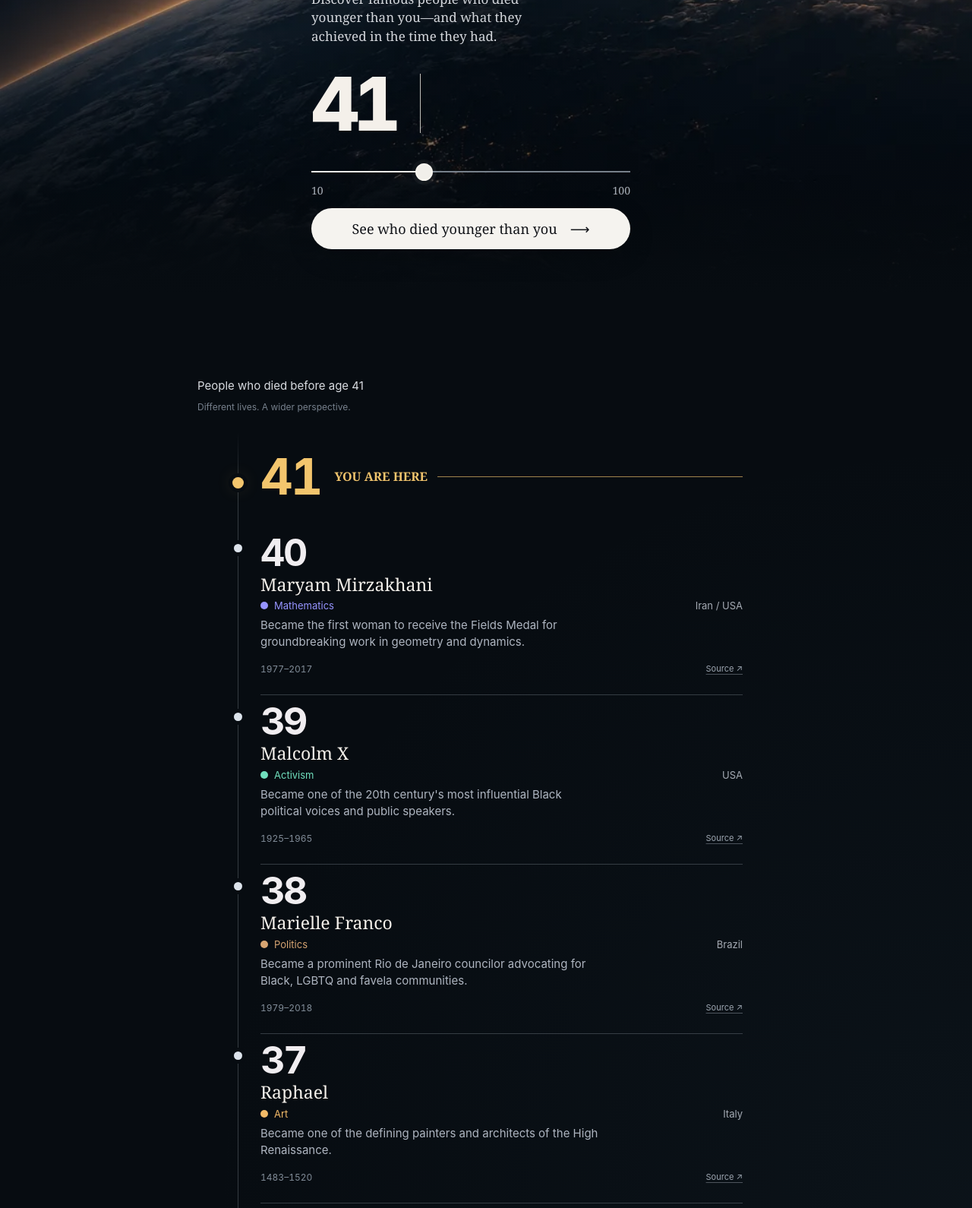
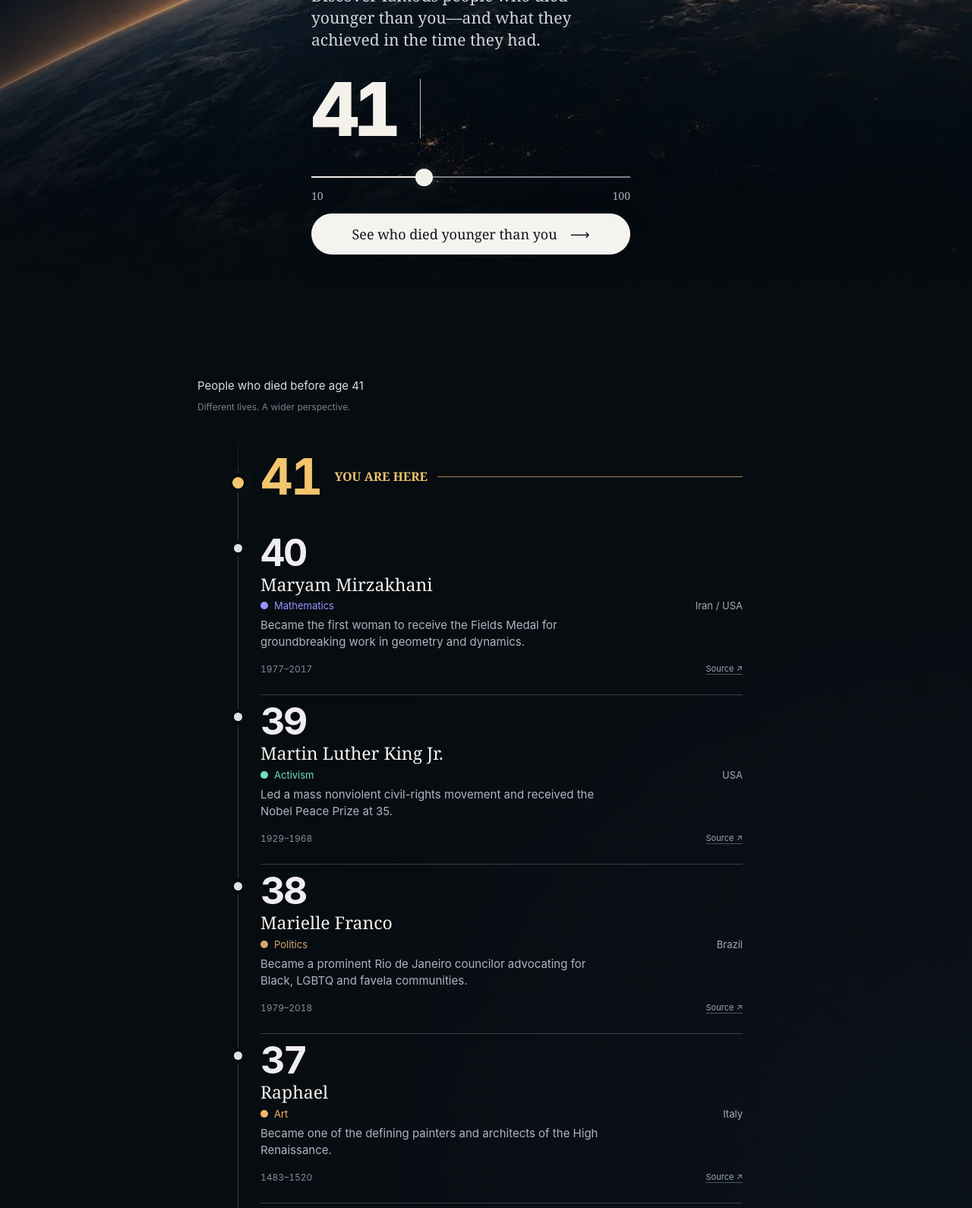
Before and after one commit to rossant/diedyoungerthanyou, a website built with Vite: page index.html in a window 1280 px wide. Shown: the part 415-2005 px from the top of the page at 76% size. Built offline with nearby package versions, Linux system fonts and the light colour scheme.

Commit message:
Improve timeline relevance and ordering

```diff
--- a/src/main.ts
+++ b/src/main.ts
@@ -1,6 +1,7 @@
 import "./style.css";
 import { categoryLabel, people, type Person } from "./data";
 import {
+  byDescendingDeathAge,
   clamp,
   MAX_AGE,
   MIN_AGE,
@@ -37,7 +38,7 @@ app.innerHTML = `
   </section>
   <section class="timeline-wrap" id="timeline" aria-labelledby="timeline-title">
     <header class="timeline-head">
-      <h2 id="timeline-title">People who died before age <span id="timeline-age"></span></h2>
+      <h2 id="timeline-title"></h2>
       <p>Different lives. A wider perspective.</p>
     </header>
     <p class="sr-only" id="timeline-status" aria-live="polite"></p>
@@ -55,7 +56,7 @@ app.innerHTML = `
     <p class="menu-eyebrow">DIED YOUNGER THAN YOU</p>
     <a href="#top">Change your age</a>
     <button class="menu-shuffle" type="button">Shuffle the people shown</button>
-    <label class="beyond-toggle"><input id="beyond-toggle" type="checkbox"> Show lives beyond my age</label>
+    <label class="beyond-toggle"><input id="beyond-toggle" type="checkbox"> Show people who died after my age</label>
     <a href="#about">About this timeline</a>
   </nav>`;
 
@@ -66,7 +67,7 @@ function siteHeader(extraClass = "") {
 const ageNumber = document.querySelector<HTMLInputElement>("#age-number")!,
   ageRange = document.querySelector<HTMLInputElement>("#age-range")!,
   timeline = document.querySelector<HTMLElement>("#timeline-list")!,
-  timelineAge = document.querySelector<HTMLElement>("#timeline-age")!,
+  timelineTitle = document.querySelector<HTMLElement>("#timeline-title")!,
   status = document.querySelector<HTMLElement>("#timeline-status")!,
   beyondToggle = document.querySelector<HTMLInputElement>("#beyond-toggle")!,
   siteMenu = document.querySelector<HTMLElement>("#site-menu")!,
@@ -212,17 +213,36 @@ function updateRangeProgress() {
 }
 function render() {
   timeline.replaceChildren();
-  timelineAge.textContent = String(age);
+  timelineTitle.textContent = showBeyond
+    ? `People who died before and after age ${age}`
+    : `People who died before age ${age}`;
   const younger = selectPeople(
     people.filter((p) => p.deathAge < age),
     seed,
     age,
     JOURNEY_SIZE,
   );
+  const beyond = showBeyond
+    ? selectPeople(
+        people.filter((p) => p.deathAge > age),
+        seed,
+        age,
+        5,
+      )
+    : [];
+  if (beyond.length) {
+    const h = document.createElement("h3");
+    h.className = "beyond-heading";
+    h.textContent = `People who died after age ${age}`;
+    timeline.append(h);
+    beyond
+      .sort(byDescendingDeathAge)
+      .forEach((p) => timeline.append(ageBlock(p, true)));
+  }
   timeline.append(userMarker());
   if (younger.length) {
     younger
-      .sort((a, b) => b.deathAge - a.deathAge)
+      .sort(byDescendingDeathAge)
       .forEach((p) => timeline.append(ageBlock(p, false)));
   } else {
     const empty = document.createElement("p");
@@ -230,24 +250,7 @@ function render() {
     empty.textContent = `This collection has no entries below age ${age}. You can choose an older age or show lives beyond it.`;
     timeline.append(empty);
   }
-  if (showBeyond) {
-    const beyond = selectPeople(
-      people.filter((p) => p.deathAge >= age),
-      seed,
-      age,
-      5,
-    );
-    if (beyond.length) {
-      const h = document.createElement("h3");
-      h.className = "beyond-heading";
-      h.textContent = "Beyond your age";
-      timeline.append(h);
-      beyond
-        .sort((a, b) => a.deathAge - b.deathAge)
-        .forEach((p) => timeline.append(ageBlock(p, true)));
-    }
-  }
-  status.textContent = `${younger.length} lives shown before age ${age}${showBeyond ? ", with lives beyond your age below" : ""}.`;
+  status.textContent = `${younger.length} lives shown before age ${age}${beyond.length ? `, plus ${beyond.length} lives after it` : ""}.`;
   requestAnimationFrame(() =>
     timeline
       .querySelectorAll<HTMLElement>(".age-block,.user-marker")
--- a/src/selection.ts
+++ b/src/selection.ts
@@ -4,6 +4,7 @@
 export const MAX_AGE = 100;
 export const DEFAULT_AGE = 41;
 export const MAX_SEED = 2_147_483_646;
+const FEATURED_RECOGNIZABILITY_BOOST = 0.85;
 
 export function parseAge(value: string | null, fallback = DEFAULT_AGE) {
   if (value === null || value.trim() === "") return fallback;
@@ -40,10 +41,15 @@
   const ageBandCount = new Map<number, number>();
   const exactAgeCount = new Map<number, number>();
 
-  // Guarantee that the journey begins as close as the dataset permits.
-  const closestAge = Math.max(...available.map((person) => person.deathAge));
+  // Guarantee that the journey includes a life as close to the reference age
+  // as the dataset permits, regardless of which side of it the pool contains.
+  const closestDistance = Math.min(
+    ...available.map((person) => Math.abs(referenceAge - person.deathAge)),
+  );
   const closest = available
-    .filter((person) => person.deathAge === closestAge)
+    .filter(
+      (person) => Math.abs(referenceAge - person.deathAge) === closestDistance,
+    )
     .sort(
       (a, b) =>
         seededValue(seed, `closest:${a.id}`) -
@@ -66,7 +72,9 @@
         seed,
         `${referenceAge}:${chosen.length}:${candidate.id}`,
       );
-      score += candidate.featured ? 0.18 : 0;
+      // Favor broadly recognizable people without turning the result into a
+      // fixed celebrity list; the diversity penalties can still outweigh it.
+      score += candidate.featured ? FEATURED_RECOGNIZABILITY_BOOST : 0;
       score -=
         categories * 0.42 +
         nationalities * 0.3 +
@@ -107,6 +115,10 @@
   }
 }
 
+export function byDescendingDeathAge(a: Person, b: Person) {
+  return b.deathAge - a.deathAge || a.name.localeCompare(b.name);
+}
+
 export function clamp(value: number, minimum: number, maximum: number) {
   return Math.min(maximum, Math.max(minimum, value));
 }
--- a/src/style.css
+++ b/src/style.css
@@ -202,12 +202,12 @@ input:focus-visible {
   letter-spacing: -0.04em;
 }
 .hero-promise {
-  max-width: 31ch;
+  max-width: 32ch;
   margin: 18px 0 0;
   color: #d4d7dc;
   font-family: Georgia, "Times New Roman", serif;
-  font-size: 17px;
-  line-height: 1.45;
+  font-size: 19px;
+  line-height: 1.4;
 }
 .age-control {
   width: min(100%, 320px);
@@ -738,6 +738,9 @@ input:focus-visible {
     margin-top: 30px;
     font-size: clamp(76px, 7.4vw, 112px);
   }
+  .hero-promise {
+    font-size: 21px;
+  }
   .age-control {
     width: 420px;
     margin-top: 28px;
```
Also changed, not shown: tests/selection.test.ts (+27 -0 lines), .github/workflows/ci.yml, .github/workflows/pages.yml.
